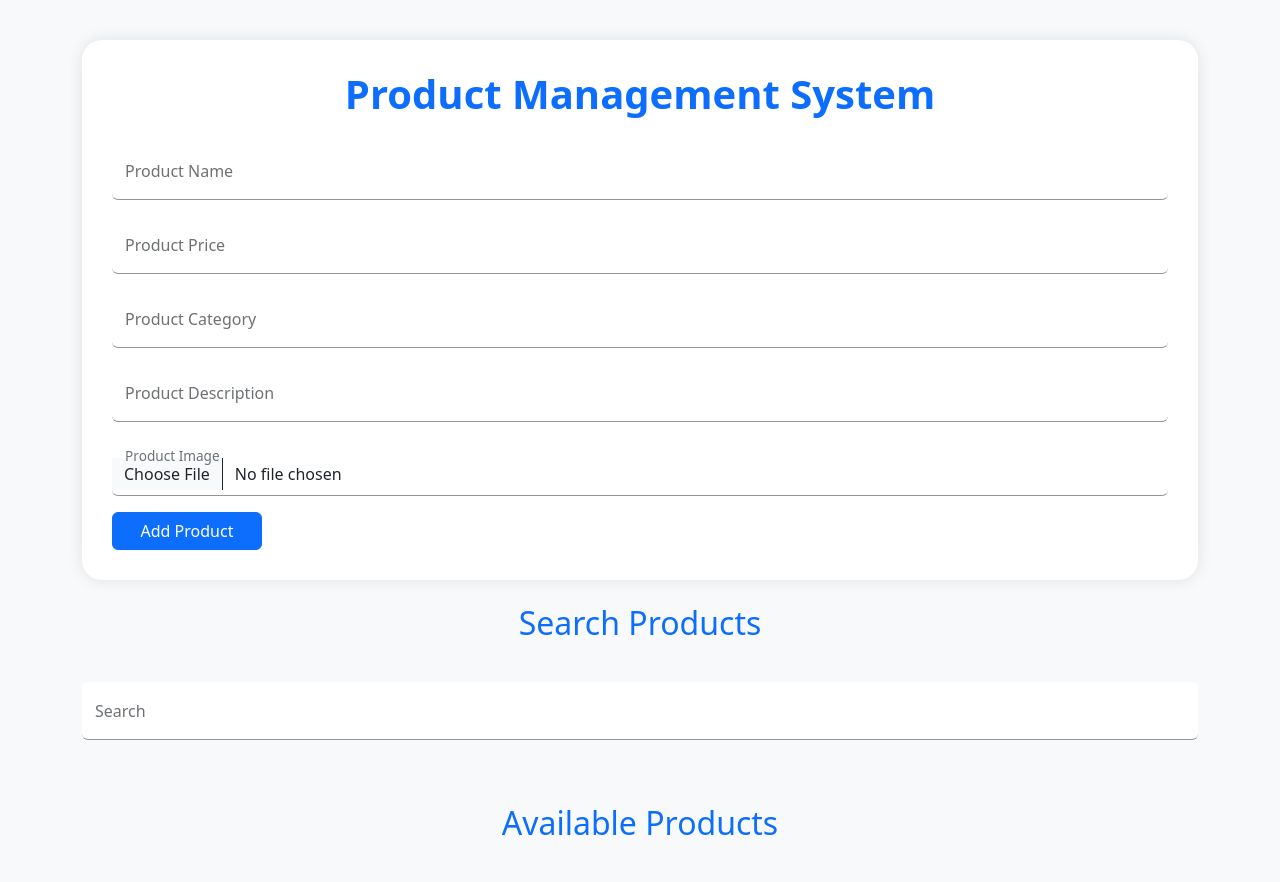
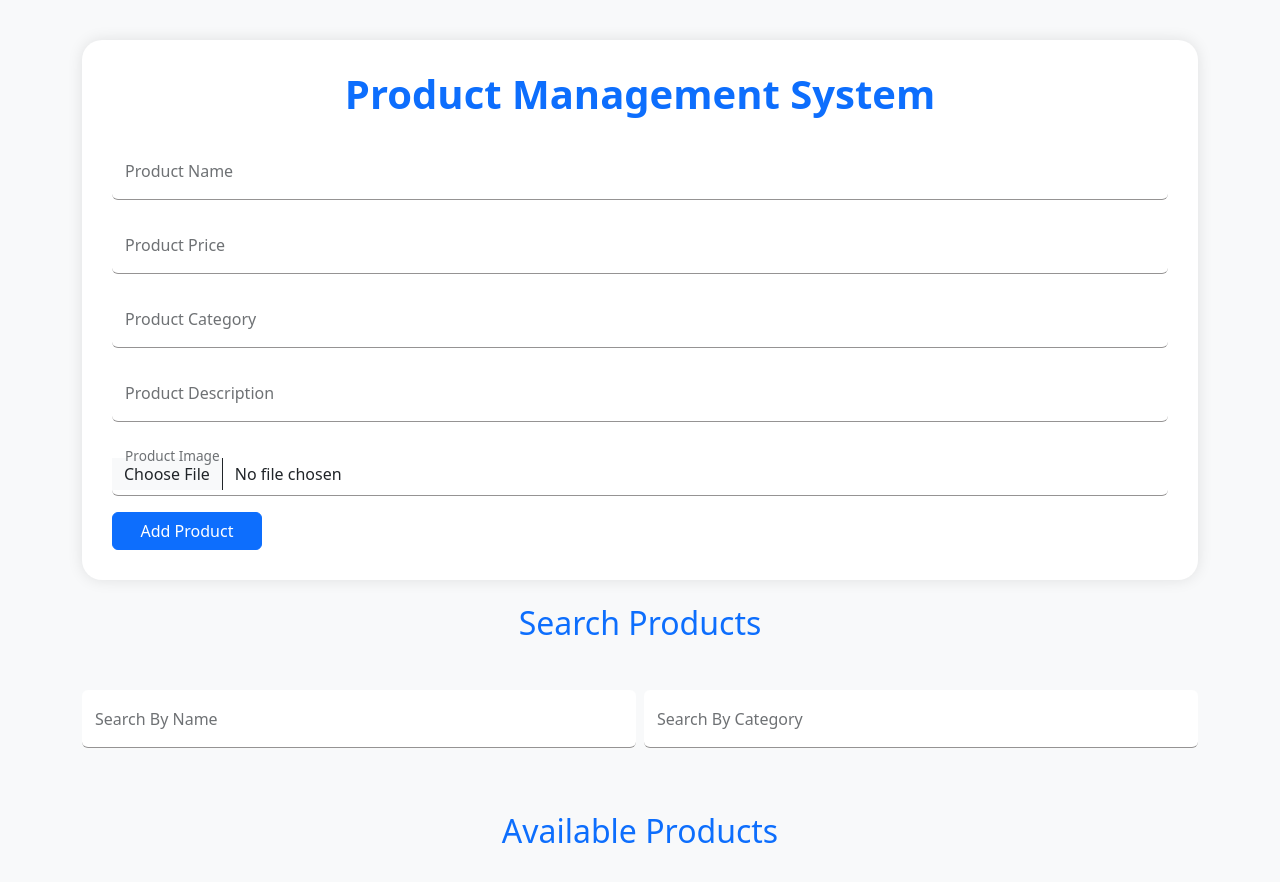
Before and after one commit to AlaaRef3t/CRUD-System, a plain HTML site: page index.html in a window 1280 px wide. Drawn offline with Linux system fonts and the light colour scheme.

Commit message:
Added New Search bar for category

```diff
--- a/index.html
+++ b/index.html
@@ -61,11 +61,18 @@
             </div>
         </div>
         <h2 class="text-primary text-center mt-4">Search Products</h2>
-        <div class="form-floating mb-3 w-100 w-md-50 mx-auto search-container">
+       <div class="d-flex gap-2">
+         <div class="form-floating mb-3 w-100 w-md-50 mx-auto search-container">
             <input oninput="searchProductName()" type="search" class="form-control" id="searchProduct"
                 placeholder="Search Product">
-            <label for="searchProduct">Search</label>
+            <label for="searchProduct">Search By Name</label>
         </div>
+        <div class="form-floating mb-3 w-100 w-md-50 mx-auto search-container">
+            <input oninput="searchProductCat()" type="search" class="form-control" id="searchCat"
+                placeholder="Search Product">
+            <label for="searchCat">Search By Category</label>
+        </div>
+       </div>
 
     </div>
 
--- a/js/main.js
+++ b/js/main.js
@@ -9,8 +9,10 @@ var addBtn = document.getElementById("addBtn");
 var updateBtn = document.getElementById("updateBtn");
 var searchProduct = document.getElementById("searchProduct");
 var notFoundP = document.getElementById("notFoundP");
+var searchCat = document.getElementById("searchCat");
 
 var globalTerm;
+var catTerm;
 var globalIndex;
 var productList;
 
@@ -20,6 +22,7 @@ if (localStorage.getItem("productList") !== null) {
 } else {
     productList = [];
 }
+
 // Function to add product
 function addProduct() {
     var product = {
@@ -49,7 +52,7 @@ function displayProduct(productList) {
                     <img src="./images/${productList[i].img}" class="py-3 w-100"  alt="">
                     <p>Product Name :<strong> ${globalTerm ? productList[i].name.toLowerCase().replace(new RegExp(globalTerm, "i"), `<span class="bg-warning">${globalTerm}</span>`) : productList[i].name}</strong> </p>
                     <p>Product Price : <strong> ${productList[i].price}</strong> </p>
-                    <p>Product Category : <strong> ${productList[i].category}</strong> </p>
+                    <p>Product Category : <strong> ${catTerm ? productList[i].category.toLowerCase().replace(new RegExp(catTerm, "i"), `<span class="bg-warning">${catTerm}</span>`) : productList[i].category}</strong> </p>
                     <p>Product Description : <strong> ${productList[i].desc}</strong> </p>
                     <button class="btn btn-outline-success w-100 py-1 my-1" onclick="setFormToUpdate(${i})">Update</button>
                     <button class="btn btn-outline-danger w-100 py-1 my-1" onclick="deleteProduct(${i})">Delete</button>
@@ -116,7 +119,7 @@ function updateProduct() {
 
 }
 
-// function to search product
+// function to search product by name
 
 function searchProductName() {
     var term = searchProduct.value
@@ -129,6 +132,28 @@ function searchProductName() {
         if (productList[i].name.toLowerCase().includes(term.toLowerCase())) {
             searchList.push(productList[i]);
         }
+    }
         displayProduct(searchList);
+
+}
+
+
+// function to search product by Category
+
+
+function searchProductCat() {
+    var term = searchCat.value;
+    console.log("hii");
+
+    catTerm = term;
+
+    var catList = [];
+
+    for (var i = 0; i < productList.length; i++) {
+        if (productList[i].category.toLowerCase().includes(term.toLowerCase())) {
+            catList.push(productList[i]);
+        }
     }
+        displayProduct(catList);
+
 }
```
